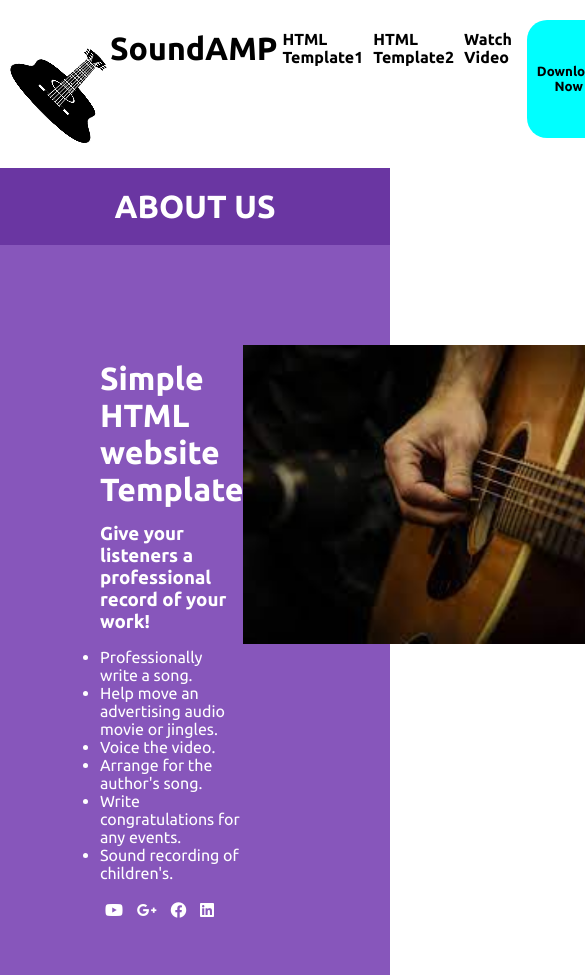
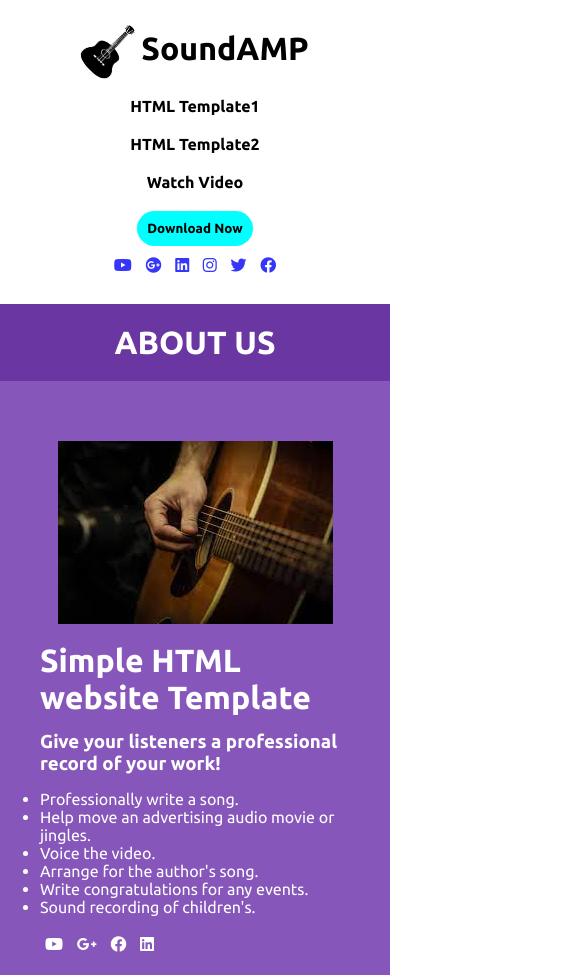
Before and after one commit to praba-one/music.github.io, a plain HTML site: page index.html in a window 390 px wide. Shown: the top 975 px of the page, 585 px wide, since content can reach past the window. Drawn offline with Linux system fonts and the light colour scheme.

Commit message:
Update new.css

```diff
--- a/new.css
+++ b/new.css
@@ -1,33 +1,40 @@
-*{
+/* Base styles for all devices */
+* {
     margin: 0;
     padding: 0;
-    font-family: "ubuntu";
+    font-family: "Ubuntu";
 }
-.nav{
+
+/* Navigation styles */
+.nav {
     display: flex;
     justify-content: space-between;
     padding: 30px;
 }
-.nav .brand{
+
+.nav .brand {
     display: flex;
 }
-.nav .brand img{
+
+.nav .brand img {
     width: 80px;
     height: auto;
     transform: rotate(-45deg);
 }
-.links{
+
+.links {
     display: flex;
     justify-content: space-evenly;
 }
-.links a{
+
+.links a {
     text-decoration: none;
     margin: 0 5px;
     color: black;
     font-weight: 700;
 }
 
-.links button{
+.links button {
     border: none;
     color: black;
     background-color: aqua;
@@ -36,58 +43,126 @@
     margin: -10px 10px -0 10px;
     font-weight: 700;
 }
-.links .icons i{
+
+.links .icons i {
     color: rgb(54, 54, 250);
     margin: 0 5px;
 }
 
-.about{
+/* About section */
+.about {
     background-color: #6A36A2;
     padding: 20px;
     text-align: center;
     color: white;
 }
 
-.main{
+.main {
     display: flex;
+    flex-direction: column-reverse; /* For mobile, reverse the column order */
+    align-items: center; /* Center align content */
+
     background-color: #8756bb;
-    padding: 100px;
-    justify-content: space-between;
+    padding: 20px; /* Reduce padding for smaller screens */
 }
-.main .big img{
-    width: 450px;
+
+.main .big img {
+    max-width: 100%; /* Make the image responsive by setting max-width to 100% */
     height: auto;
+    margin-top: 20px; /* Add some spacing between the image and text for larger screens */
 }
-.small{
+
+.small {
     color: white;
 }
-.small h1{
-    margin: 15px 0;
-}
-.small h3{
+
+.small h1 {
     margin: 15px 0;
 }
 
-.icon a{
+.small h3 {
+    margin: 15px 0;
+}
+
+.icon a {
     color: white;
 }
-.icon i{
+
+.icon i {
     margin: 20px 5px;
 }
-.icon i:hover{
+
+.icon i:hover {
     transform: scale(1.5);
-    transition: .5s;
+    transition: 0.5s;
     filter: drop-shadow(1px 1px black);
 }
-.youtube:hover{
+
+.youtube:hover {
     color: red;
 }
-.google:hover{
-    color:green;
+
+.google:hover {
+    color: green;
 }
-.facebook:hover{
-    color:blue;
+
+.facebook:hover {
+    color: blue;
 }
-.linkedin:hover{
-    color:rgb(50, 80, 252)
+
+.linkedin:hover {
+    color: rgb(50, 80, 252);
 }
+
+/* Media queries for responsiveness */
+
+/* Mobile devices */
+@media (max-width: 767px) {
+    .nav {
+        flex-direction: column;
+        align-items: center;
+    }
+    .main {
+        padding: 40px; /* Increase padding for better spacing */
+    }
+
+    .nav .brand img {
+        width: 60px;
+    }
+
+    .links {
+        flex-direction: column;
+        align-items: center;
+        margin-top: 20px;
+    }
+
+    .links a {
+        margin: 10px 0;
+    }
+
+    .links button {
+        margin: 10px 0;
+    }
+}
+
+/* Tablets and small screen laptops */
+@media (min-width: 768px) and (max-width: 1023px) {
+    .nav .brand img {
+        width: 70px;
+    }
+}
+
+/* Large screen laptops and desktops */
+@media (min-width: 1024px) {
+    .nav {
+        padding: 20px;
+    }
+
+    .nav .brand img {
+        width: 80px;
+    }
+
+    .links {
+        margin-top: 0;
+    }
+}
```
